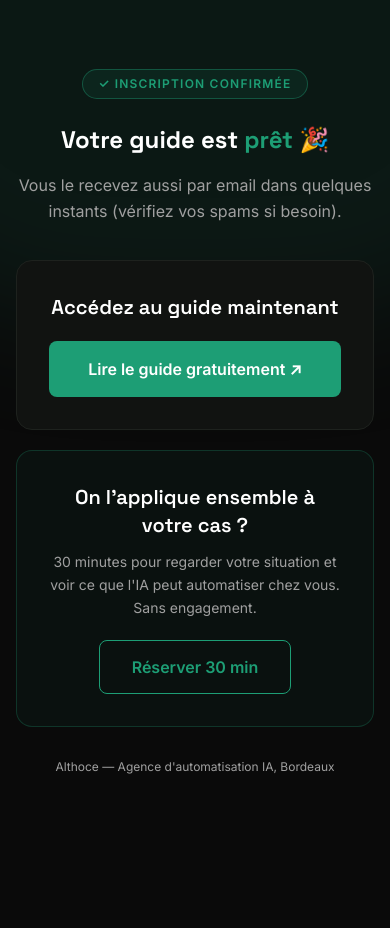
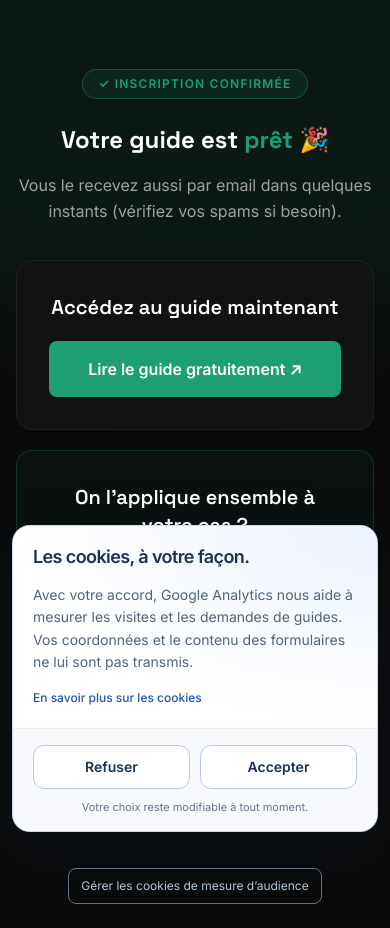
Before and after one commit to espoir-star/capture-leads, a Next.js app: page /r/guide-claude-pennylane/merci in a window 390 px wide. Before the commit the page ends 844 px from the top, so only its background shows below. Built offline with nearby package versions, Linux system fonts and the light colour scheme; no server answers.

Commit message:
feat: install new consent-gated GA4 on resource pages

```diff
--- a/app/layout.tsx
+++ b/app/layout.tsx
@@ -2,6 +2,7 @@ import type { Metadata } from "next";
 import { Inter, Space_Grotesk } from "next/font/google";
 import Script from "next/script";
 import "./globals.css";
+import AnalyticsConsent from "@/components/AnalyticsConsent";
 
 const inter = Inter({
   subsets: ["latin"],
@@ -56,6 +57,7 @@ export default function RootLayout({
         </noscript>
         {/* End Meta Pixel Code */}
         {children}
+        <AnalyticsConsent />
       </body>
     </html>
   );
--- /dev/null
+++ b/components/AnalyticsConsent.module.css
@@ -0,0 +1,40 @@
+.panel {
+  position: fixed;
+  bottom: max(24px, env(safe-area-inset-bottom));
+  left: 24px;
+  z-index: 300;
+  width: min(440px, calc(100% - 48px));
+  overflow: hidden;
+  border: 1px solid rgba(193, 210, 234, .8);
+  border-radius: 22px;
+  background: #fff;
+  color: #183353;
+  box-shadow: 0 20px 65px rgba(17, 47, 86, .16), 0 3px 12px rgba(17, 47, 86, .04);
+  font-size: 14px;
+  line-height: 1.6;
+  animation: arrive .25s ease-out;
+}
+.content { padding: 24px 26px 20px; background: radial-gradient(ellipse at top right, #edf3ff, transparent 70%); }
+.heading { display: flex; align-items: center; gap: 12px; }
+.icon { display: grid; place-items: center; flex-shrink: 0; width: 42px; height: 42px; border: 1px solid #dce6f6; border-radius: 14px; background: #f3f7ff; color: #285dd2; }
+.heading h2 { margin: 0; font-size: 20px; line-height: 1.25; font-weight: 600; letter-spacing: -.6px; }
+.content p { margin: 16px 0 12px; color: #52647b; }
+.link { display: inline-flex; align-items: center; gap: 6px; font-size: 12px; font-weight: 500; color: #2453ab; text-underline-offset: 4px; }
+.link:hover { text-decoration: underline; }
+.footer { padding: 18px 26px 16px; border-top: 1px solid #e7edf6; background: #f7f9fd; }
+.actions { display: flex; gap: 10px; }
+.actions button { flex: 1; min-height: 44px; padding: 10px 16px; border: 1px solid #b9cae3; border-radius: 11px; background: #fff; color: #183353; cursor: pointer; font: inherit; font-weight: 600; transition: background .15s, border-color .15s; }
+.actions button:hover { background: #eaf1fd; border-color: #6590db; }
+.actions button:focus-visible, .link:focus-visible { outline: 3px solid #2861db; outline-offset: 3px; }
+.note { margin: 10px 0 0; text-align: center; font-size: 11px; color: #64748b; }
+@keyframes arrive { from { opacity: 0; transform: translateY(10px); } to { opacity: 1; transform: translateY(0); } }
+@media (max-width: 480px) {
+  .panel { bottom: max(12px, env(safe-area-inset-bottom)); left: 12px; width: calc(100% - 24px); border-radius: 18px; }
+  .content { padding: 20px; }
+  .heading { gap: 10px; }
+  .heading h2 { font-size: 18px; }
+  .footer { padding: 16px 20px 14px; }
+}
+@media (prefers-reduced-motion: reduce) { .panel { animation: none; } .actions button { transition: none; } }
+
+.settings { display: block; margin: 24px auto; padding: 8px 12px; color: #b9c8dc; background: transparent; border: 1px solid #64748b; border-radius: 8px; font: inherit; font-size: 12px; cursor: pointer; }
--- /dev/null
+++ b/components/AnalyticsConsent.tsx
@@ -0,0 +1,36 @@
+'use client';
+import { useEffect, useState } from 'react';
+import GoogleAnalytics from './GoogleAnalytics';
+import { ANALYTICS_CONSENT_KEY, GA_ID, revokeAnalytics } from '@/lib/analytics';
+import styles from './AnalyticsConsent.module.css';
+export default function AnalyticsConsent() {
+  const [choice, setChoice] = useState<string | null>(null);
+  const [open, setOpen] = useState(false);
+  useEffect(() => {
+    try {
+      const saved = localStorage.getItem(ANALYTICS_CONSENT_KEY);
+      setChoice(saved); setOpen(saved !== 'yes' && saved !== 'no');
+    } catch { setOpen(true); }
+  }, []);
+  function save(value: 'yes' | 'no') {
+    try { localStorage.setItem(ANALYTICS_CONSENT_KEY, value); } catch { /* Tracking stays disabled. */ }
+    if (value === 'no' && choice === 'yes') { revokeAnalytics(); window.location.reload(); }
+    setChoice(value); setOpen(false);
+  }
+  if (!GA_ID) return null;
+  return <>
+    {choice === 'yes' && <GoogleAnalytics />}
+    <button type="button" className={styles.settings} onClick={() => setOpen(true)}>Gérer les cookies de mesure d’audience</button>
+    {open && <section className={styles.panel} aria-label="Cookies de mesure d’audience">
+      <div className={styles.content}>
+        <div className={styles.heading}><h2>Les cookies, à votre façon.</h2></div>
+        <p>Avec votre accord, Google Analytics nous aide à mesurer les visites et les demandes de guides. Vos coordonnées et le contenu des formulaires ne lui sont pas transmis.</p>
+        <a className={styles.link} href="https://althoce.com/confidentialite/" target="_blank" rel="noopener noreferrer">En savoir plus sur les cookies</a>
+      </div>
+      <div className={styles.footer}>
+        <div className={styles.actions}><button type="button" onClick={() => save('no')}>Refuser</button><button type="button" onClick={() => save('yes')}>Accepter</button></div>
+        <p className={styles.note}>Votre choix reste modifiable à tout moment.</p>
+      </div>
+    </section>}
+  </>;
+}
--- a/components/CaptureForm.tsx
+++ b/components/CaptureForm.tsx
@@ -2,6 +2,7 @@
 
 import { useState, useEffect, useRef, FormEvent } from "react";
 import { useRouter, useSearchParams } from "next/navigation";
+import { trackLead } from "@/lib/analytics";
 import { construireE164 } from "@/lib/validationTel";
 import { suggestionEmail } from "@/lib/validationEmail";
 
@@ -91,6 +92,7 @@ export default function CaptureForm({ slug, cta }: Props) {
         throw new Error(data?.message ?? "Une erreur est survenue.");
       }
 
+      trackLead("guide", slug);
       router.push(`/r/${slug}/merci`);
     } catch (err) {
       setErreur(
--- /dev/null
+++ b/components/GoogleAnalytics.tsx
@@ -0,0 +1,11 @@
+'use client';
+import { useEffect } from 'react';
+import { usePathname } from 'next/navigation';
+import { trackPageView } from '@/lib/analytics';
+
+/** Mounted only after consent. GA4 enhanced page/form measurement must be disabled. */
+export default function GoogleAnalytics() {
+  const pathname = usePathname();
+  useEffect(() => { if (pathname) trackPageView(pathname); }, [pathname]);
+  return null;
+}
--- /dev/null
+++ b/lib/analytics.ts
@@ -0,0 +1,69 @@
+/** GA4: audience and successful lead submissions only; never form values. */
+export const GA_ID = process.env.NEXT_PUBLIC_GA_MEASUREMENT_ID ?? 'G-W5TVSFJ2YX';
+export const ANALYTICS_CONSENT_KEY = 'althoce-analytics-consent';
+type AnalyticsWindow = Window & { dataLayer?: unknown[]; gtag?: (...args: unknown[]) => void; [key: `ga-disable-${string}`]: boolean };
+let initialized = false;
+let lastPage = '';
+
+function allowed() {
+  if (typeof window === 'undefined' || !/^G-[A-Z0-9]+$/.test(GA_ID)) return false;
+  try { return localStorage.getItem(ANALYTICS_CONSENT_KEY) === 'yes'; } catch { return false; }
+}
+function cleanUrl(value: string) {
+  try { const url = new URL(value); return url.origin + url.pathname; } catch { return ''; }
+}
+export function initializeAnalytics() {
+  if (!allowed()) return false;
+  if (initialized) return true;
+  const w = window as unknown as AnalyticsWindow;
+  w[`ga-disable-${GA_ID}`] = false;
+  w.dataLayer = w.dataLayer || [];
+  w.gtag = function () { w.dataLayer!.push(arguments); };
+  w.gtag('consent', 'default', { analytics_storage: 'granted', ad_storage: 'denied', ad_user_data: 'denied', ad_personalization: 'denied' });
+  w.gtag('js', new Date());
+  w.gtag('config', GA_ID, {
+    send_page_view: false,
+    allow_google_signals: false,
+    allow_ad_personalization_signals: false,
+    page_location: cleanUrl(location.href),
+    page_referrer: cleanUrl(document.referrer),
+  });
+  const script = document.createElement('script');
+  script.id = 'althoce-ga4';
+  script.async = true;
+  script.src = `https://www.googletagmanager.com/gtag/js?id=${GA_ID}`;
+  document.head.appendChild(script);
+  initialized = true;
+  return true;
+}
+export function trackPageView(pathname: string) {
+  if (!initializeAnalytics() || pathname === lastPage) return;
+  const previous = lastPage ? location.origin + lastPage : cleanUrl(document.referrer);
+  lastPage = pathname;
+  (window as unknown as AnalyticsWindow).gtag?.('set', { page_location: location.origin + pathname, page_referrer: previous, page_title: document.title });
+  (window as unknown as AnalyticsWindow).gtag?.('event', 'page_view', {
+    send_to: GA_ID, page_location: location.origin + pathname,
+    page_referrer: previous, page_title: document.title,
+  });
+}
+export function trackLead(leadType: 'contact' | 'roi' | 'guide', resourceSlug?: string) {
+  if (!initializeAnalytics()) return;
+  (window as unknown as AnalyticsWindow).gtag?.('event', 'generate_lead', {
+    send_to: GA_ID, lead_type: leadType,
+    ...(leadType === 'guide' && resourceSlug && /^[a-z0-9-]+$/.test(resourceSlug) ? { resource_slug: resourceSlug } : {}),
+    page_location: cleanUrl(location.href),
+  });
+}
+export function revokeAnalytics() {
+  if (typeof window === 'undefined') return;
+  const w = window as unknown as AnalyticsWindow;
+  w[`ga-disable-${GA_ID}`] = true;
+  w.gtag?.('consent', 'update', { analytics_storage: 'denied', ad_storage: 'denied', ad_user_data: 'denied', ad_personalization: 'denied' });
+  for (const name of document.cookie.split(';').map(cookie => cookie.trim().split('=')[0]).filter(name => /^_ga(?:_|$)/.test(name))) {
+    const parts = location.hostname.split('.');
+    const domains = ['', ...parts.map((_, i) => '.' + parts.slice(i).join('.'))];
+    for (const domain of domains) document.cookie = `${name}=; Max-Age=0; path=/;${domain ? ` domain=${domain};` : ''} SameSite=Lax`;
+  }
+  initialized = false;
+  lastPage = '';
+}
```
Also changed, not shown: 1 other file (tests, documents, lock files or other folders).
